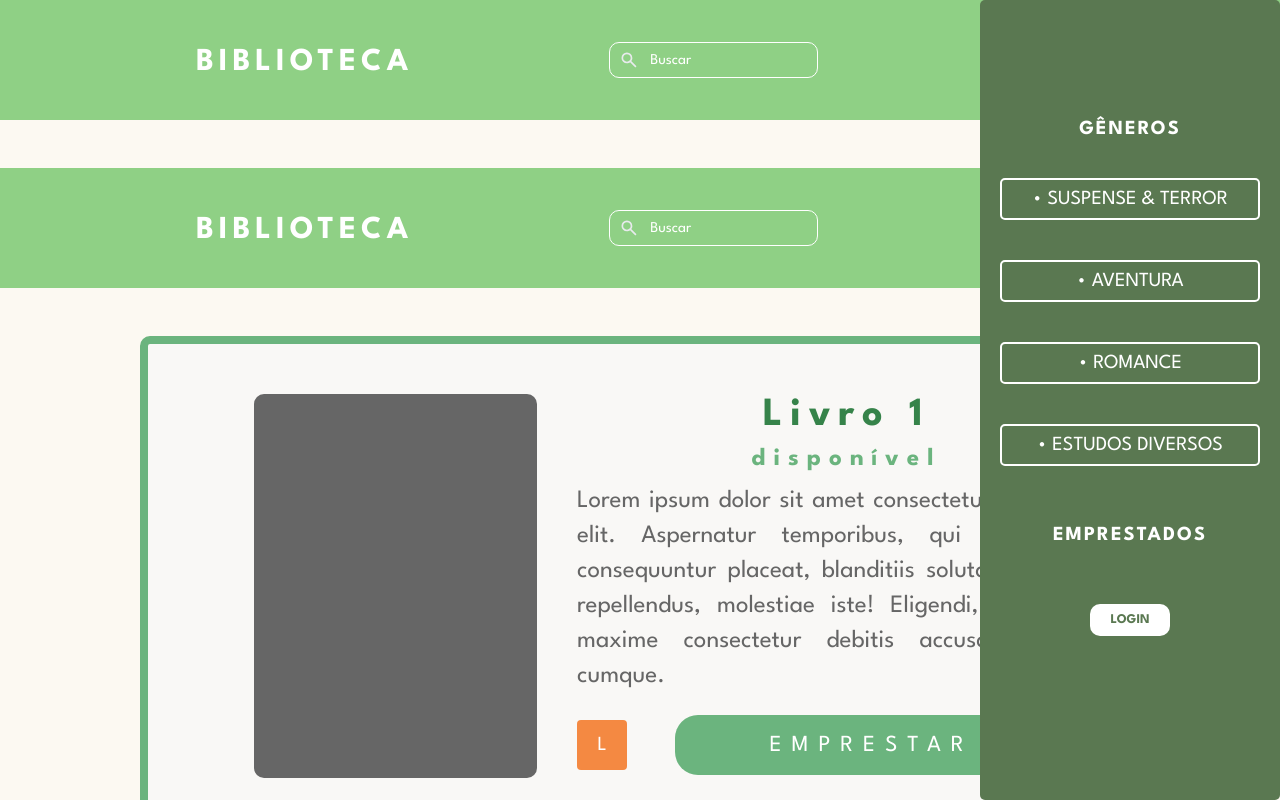
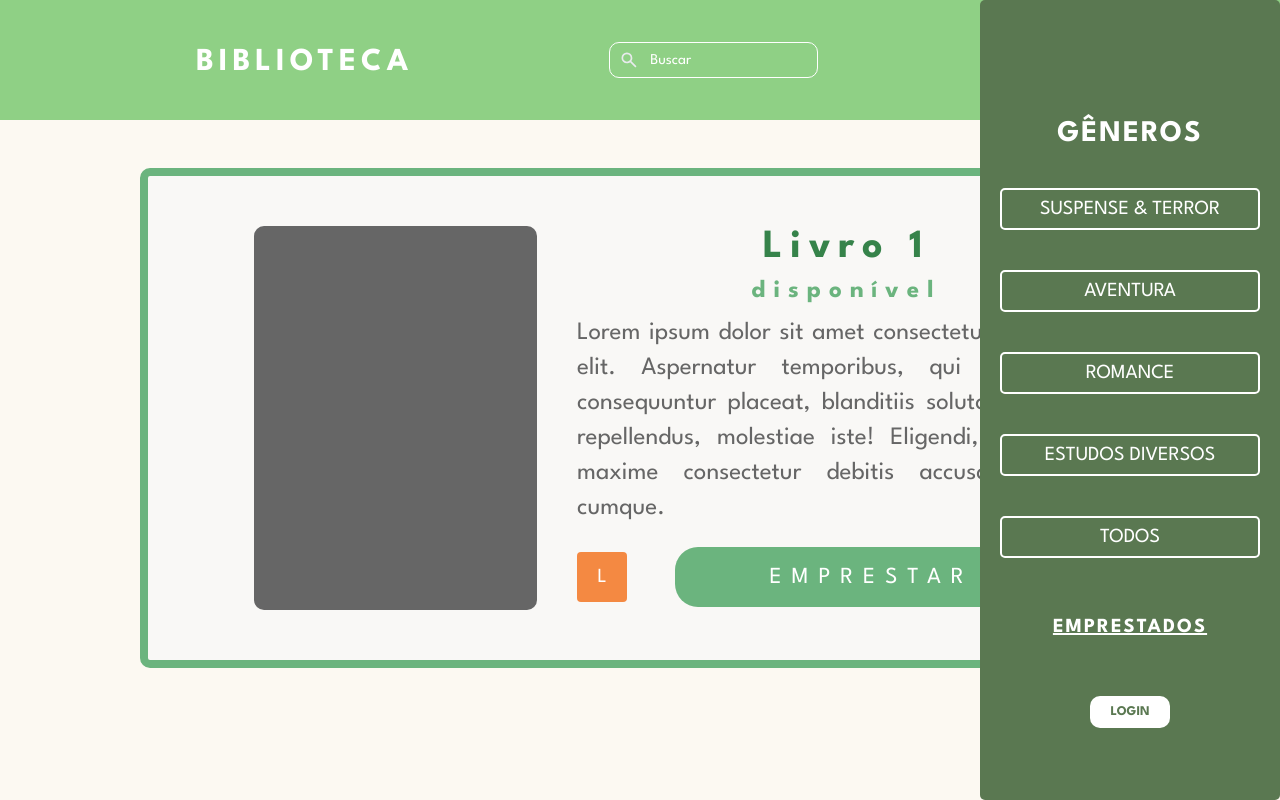
Before and after one commit to Henrique0330/Biblioteca, a Vue app: page /geral in a window 1280 px wide. Both pictures are taken after a click on the element 1059 px from the left and 60 px from the top of the page. Shown: the top 800 px of the page. Built offline with nearby package versions, Linux system fonts and the light colour scheme.

Commit message:
fix: style

```diff
--- a/src/App.vue
+++ b/src/App.vue
@@ -1,12 +1,8 @@
 <script setup>
 import { RouterView } from 'vue-router';
-import HeaderComponent from './components/HeaderComponent.vue';
-import FooterComponent from '@/components/FooterComponent.vue';
 </script>
 <template>
-  <HeaderComponent />
   <RouterView />
-  <FooterComponent />
 </template>
 <style scoped>
 </style>
--- a/src/components/HeaderComponent.vue
+++ b/src/components/HeaderComponent.vue
@@ -19,11 +19,12 @@ const showMenu = ref(false)
             <div class="fundo">
                 <ul class="menu-list">
                     <li class="menu-item">GÊNEROS</li>
-                    <li class="submenu-item" @click="this.$router.push('/susTerror')">• SUSPENSE & TERROR</li>
-                    <li class="submenu-item" @click="this.$router.push('/aventura')">• AVENTURA</li>
-                    <li class="submenu-item" @click="this.$router.push('/romance')">• ROMANCE</li>
-                    <li class="submenu-item" @click="this.$router.push('/diversos')">• ESTUDOS DIVERSOS</li>
-                    <li class="menu-item">EMPRESTADOS</li>
+                    <li class="submenu-item" @click="this.$router.push('/susTerror')">SUSPENSE & TERROR</li>
+                    <li class="submenu-item" @click="this.$router.push('/aventura')">AVENTURA</li>
+                    <li class="submenu-item" @click="this.$router.push('/romance')">ROMANCE</li>
+                    <li class="submenu-item" @click="this.$router.push('/diversos')">ESTUDOS DIVERSOS</li>
+                    <li class="submenu-item" @click="this.$router.push('')">TODOS</li>
+                    <li class="emprestados" @click="this.$router.push('')"><u>EMPRESTADOS</u></li>
                 </ul>
                 <button class="login-button" @click="this.$router.push('/login')">LOGIN</button>
             </div>
@@ -61,9 +62,17 @@ const showMenu = ref(false)
 .menu-item {
     margin: 20px 0;
     font-weight: bold;
+    font-size: 30px;
+    letter-spacing: 2px;
+    margin-top: 60px;
+}
+.emprestados {
+    margin: 20px 0;
+    font-weight: bold;
     font-size: 20px;
     letter-spacing: 2px;
     margin-top: 60px;
+    cursor: pointer;
 }
 
 .submenu-item {
--- a/src/views/CadastroView.vue
+++ b/src/views/CadastroView.vue
@@ -12,7 +12,7 @@ function trocarTexto(){
 </script>
 <template>
     <div class="container">
-        <form action="" class="cadastro" @submit.prevent>
+        <form action="" class="cadastro" @submit.prevent="this.$router.push('/login')">
             <h1>CADASTRO</h1>
             <h3>Você é:</h3>
             <div class="EstudanteResponsavel">
@@ -32,7 +32,7 @@ function trocarTexto(){
             <label for="CPF do responsável">{{texto}}</label>
             <input type="text" name="" id="" placeholder="CPF do responsável">
             <button class="BotaoCadastro">Cadastrar</button>
-            <RouterLink to='/login'> Não tem conta?</RouterLink>
+            <RouterLink to='/login'> Já tenho conta</RouterLink>
         </form>
     </div>
 </template>
--- a/src/views/HomeView.vue
+++ b/src/views/HomeView.vue
@@ -1,7 +1,10 @@
 <script setup>
+import HeaderComponent from '@/components/HeaderComponent.vue';
+import FooterComponent from '@/components/FooterComponent.vue';
 </script>
 
 <template>
+  <HeaderComponent />
   <div class="container">
     <div class="carrossel">
       <div class="textCarrossel">
--- a/src/views/LoginView.vue
+++ b/src/views/LoginView.vue
@@ -1,7 +1,5 @@
 <script setup>
 import { RouterLink } from 'vue-router';
-
-
 </script>
 
 <template>
--- a/src/views/livrosAventura.vue
+++ b/src/views/livrosAventura.vue
@@ -1,7 +1,10 @@
 <script setup>
+import HeaderComponent from '@/components/HeaderComponent.vue';
+import FooterComponent from '@/components/FooterComponent.vue';
 </script>
 
 <template>
+    <HeaderComponent />
     <link rel="preconnect" href="https://fonts.googleapis.com">
     <link rel="preconnect" href="https://fonts.gstatic.com" crossorigin>
     <link href="https://fonts.googleapis.com/css2?family=League+Spartan:wght@100..900&display=swap" rel="stylesheet">
@@ -70,6 +73,7 @@
             </div>
         </div>
     </div>
+    <FooterComponent />
 </template>
 
 <style scoped>
--- a/src/views/livrosDiversos.vue
+++ b/src/views/livrosDiversos.vue
@@ -1,7 +1,10 @@
 <script setup>
+import HeaderComponent from '@/components/HeaderComponent.vue';
+import FooterComponent from '@/components/FooterComponent.vue';
 </script>
 
 <template>
+    <HeaderComponent />
     <link rel="preconnect" href="https://fonts.googleapis.com">
     <link rel="preconnect" href="https://fonts.gstatic.com" crossorigin>
     <link href="https://fonts.googleapis.com/css2?family=League+Spartan:wght@100..900&display=swap" rel="stylesheet">
@@ -70,6 +73,7 @@
             </div>
         </div>
     </div>
+    <FooterComponent />
 </template>
 
 <style scoped>
--- a/src/views/livrosRomance.vue
+++ b/src/views/livrosRomance.vue
@@ -1,7 +1,10 @@
 <script setup>
+import HeaderComponent from '@/components/HeaderComponent.vue';
+import FooterComponent from '@/components/FooterComponent.vue';
 </script>
 
 <template>
+    <HeaderComponent />
     <link rel="preconnect" href="https://fonts.googleapis.com">
     <link rel="preconnect" href="https://fonts.gstatic.com" crossorigin>
     <link href="https://fonts.googleapis.com/css2?family=League+Spartan:wght@100..900&display=swap" rel="stylesheet">
@@ -70,6 +73,7 @@
             </div>
         </div>
     </div>
+    <FooterComponent />
 </template>
 
 <style scoped>
--- a/src/views/livrosSuspTerr.vue
+++ b/src/views/livrosSuspTerr.vue
@@ -1,7 +1,10 @@
 <script setup>
+import HeaderComponent from '@/components/HeaderComponent.vue';
+import FooterComponent from '@/components/FooterComponent.vue';
 </script>
 
 <template>
+    <HeaderComponent />
     <link rel="preconnect" href="https://fonts.googleapis.com">
     <link rel="preconnect" href="https://fonts.gstatic.com" crossorigin>
     <link href="https://fonts.googleapis.com/css2?family=League+Spartan:wght@100..900&display=swap" rel="stylesheet">
@@ -70,6 +73,7 @@
             </div>
         </div>
     </div>
+    <FooterComponent />
 </template>
 
 <style scoped>
```
